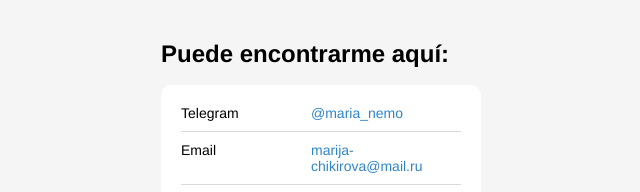
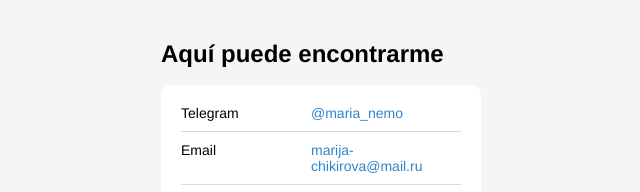
Before and after one commit to MariaChik/MariaChik.github.io, a plain HTML site: page index es.html in a window 1280 px wide. Shown: the part 508-700 px from the top of the page, 319-959 px from the left. Drawn offline with Linux system fonts and the light colour scheme.

Commit message:
Update index es.html

```diff
--- a/index es.html
+++ b/index es.html
@@ -21,7 +21,7 @@
     </header>
     <main>
       <section class="links">
-        <h2 class="links__header">Puede encontrarme aquí:</h2>
+        <h2 class="links__header">Aquí puede encontrarme</h2>
         <ul class="links__container">
           <li class="links__link">
             <p class="links__title">Telegram</p>
```
